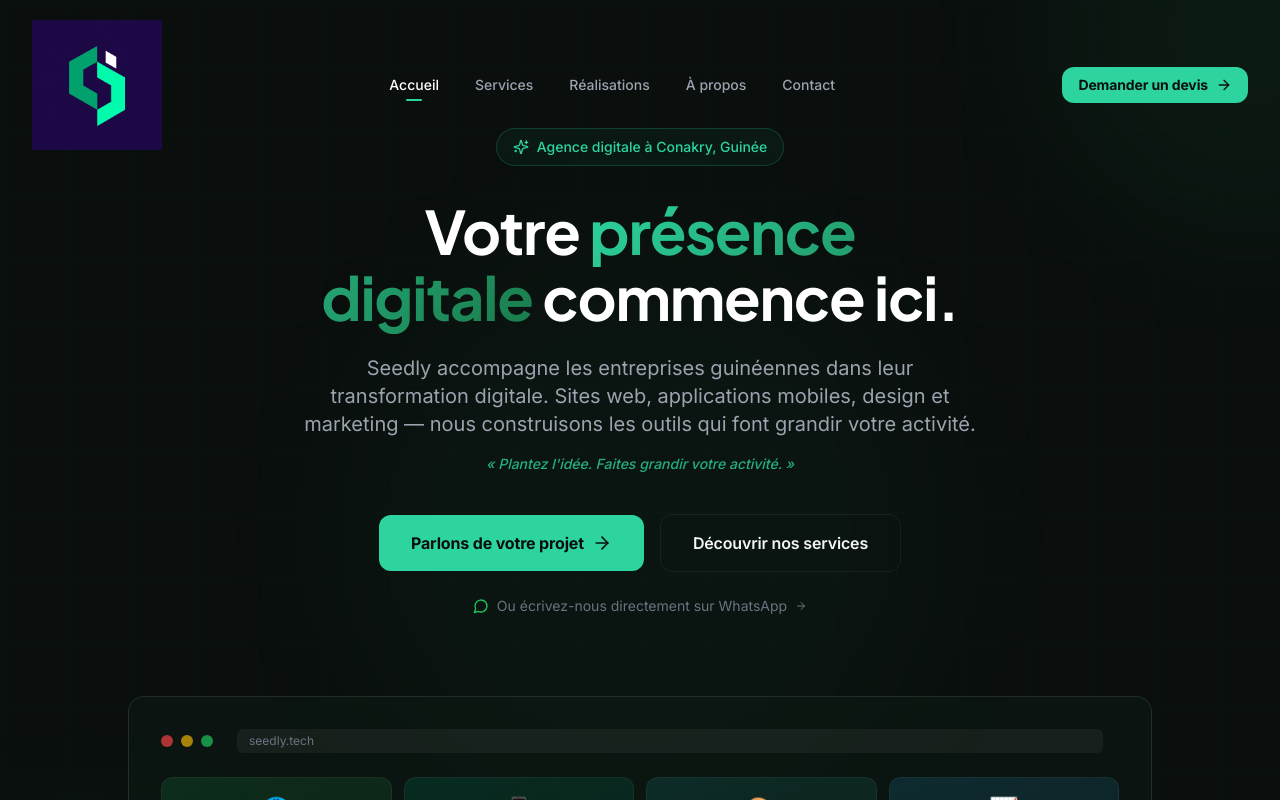
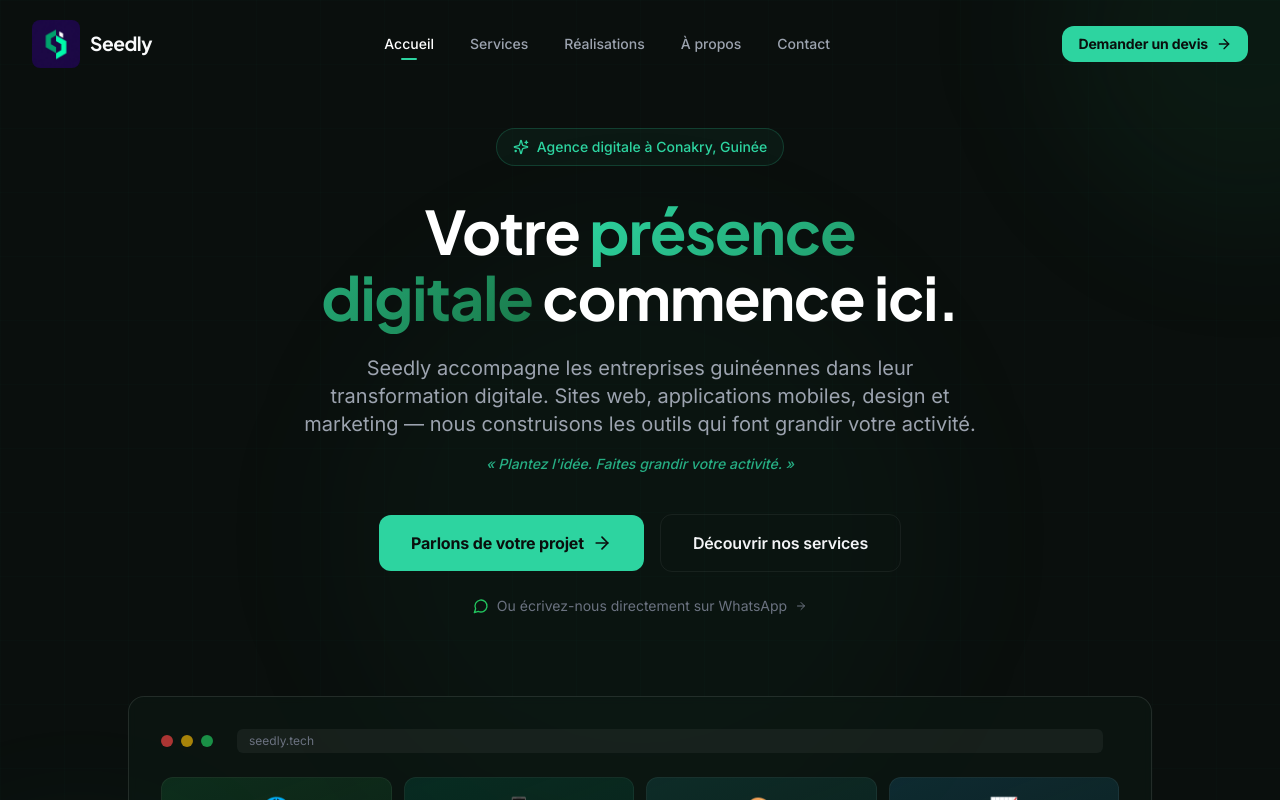
Before and after one commit to Barry-webdev/Seedly, a Next.js app in the folder Frontend/: page / in a window 1280 px wide. Shown: the top 800 px of the page. Built offline with nearby package versions, Linux system fonts and the light colour scheme.

Commit message:
fix: correction dimensions logo carre 1600x1600

```diff
--- a/Frontend/components/ui/Logo.tsx
+++ b/Frontend/components/ui/Logo.tsx
@@ -4,7 +4,8 @@ import Image from "next/image";
 import { cn } from "@/lib/utils";
 
 // =============================================
-// LOGO SEEDLY — Image officielle depuis /public/Logo.jpeg
+// LOGO SEEDLY — Image officielle /public/Logo.jpeg
+// Format carré 1600×1600px
 // =============================================
 
 interface LogoProps {
@@ -14,10 +15,11 @@ interface LogoProps {
   asLink?: boolean;
 }
 
+// Tailles carrées adaptées à chaque contexte
 const sizes = {
-  sm: { width: 100, height: 36 },
-  md: { width: 130, height: 46 },
-  lg: { width: 160, height: 56 },
+  sm: 36,   // Menu mobile header compact
+  md: 48,   // Header principal
+  lg: 60,   // Footer
 };
 
 export const Logo: React.FC<LogoProps> = ({
@@ -26,23 +28,34 @@ export const Logo: React.FC<LogoProps> = ({
   className,
   asLink = true,
 }) => {
-  const { width, height } = sizes[size];
+  const dimension = sizes[size];
 
   const logoContent = (
-    <div className={cn("flex flex-col", className)}>
+    <div className={cn("flex items-center gap-2.5", className)}>
       <Image
         src="/Logo.jpeg"
         alt="Seedly Technology & Apps"
-        width={width}
-        height={height}
-        className="object-contain"
+        width={dimension}
+        height={dimension}
+        className="rounded-lg object-contain"
         priority
       />
-      {showTagline && (
-        <span className="text-xs font-medium text-neutral-400 mt-0.5 leading-tight">
-          Technology & Apps
+      <div className="flex flex-col leading-none">
+        <span
+          className="font-bold text-neutral-50 tracking-tight"
+          style={{
+            fontFamily: "var(--font-plus-jakarta), sans-serif",
+            fontSize: size === "sm" ? "1rem" : size === "md" ? "1.2rem" : "1.4rem",
+          }}
+        >
+          Seedly
         </span>
-      )}
+        {showTagline && (
+          <span className="text-xs text-neutral-400 font-medium mt-0.5">
+            Technology & Apps
+          </span>
+        )}
+      </div>
     </div>
   );
 
```
